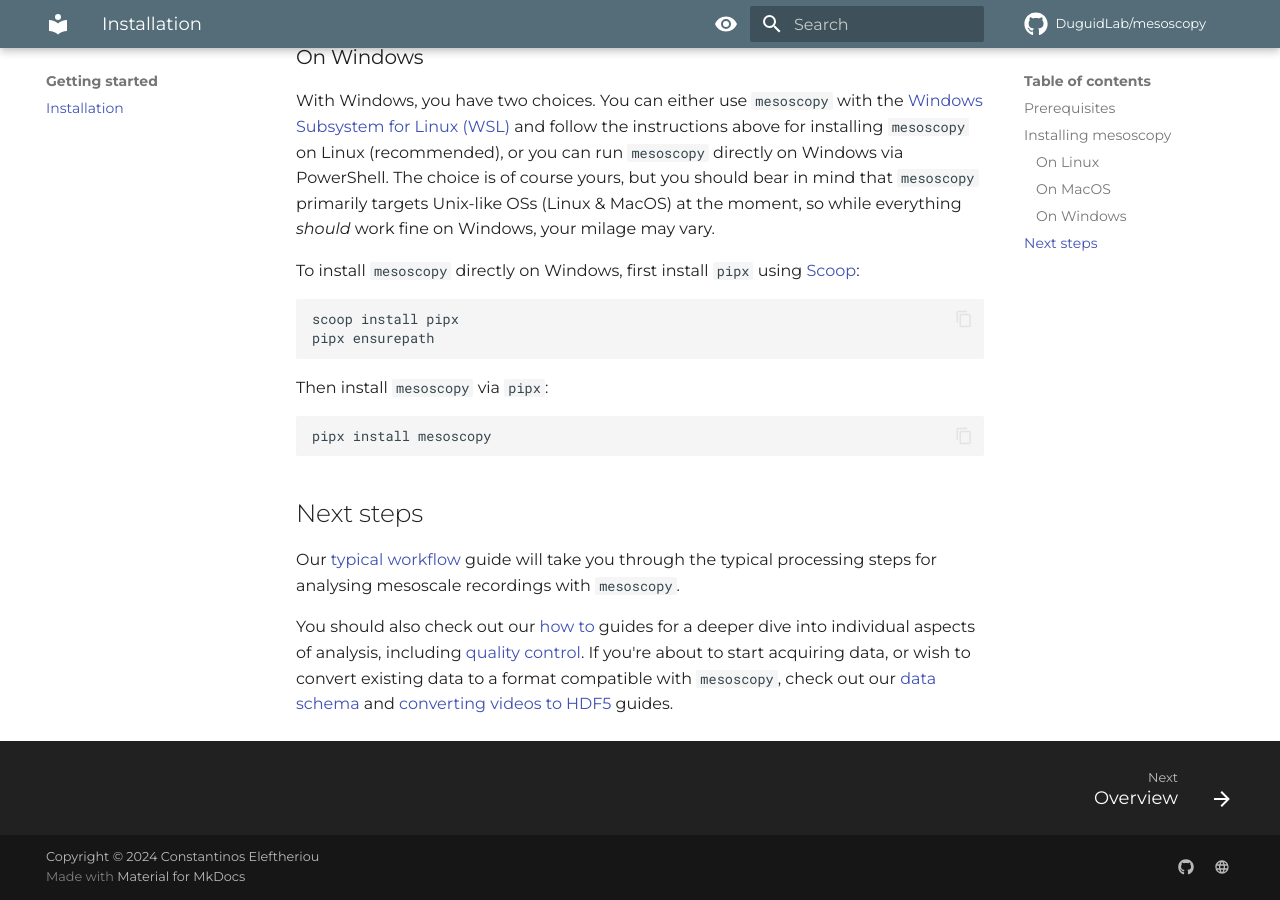
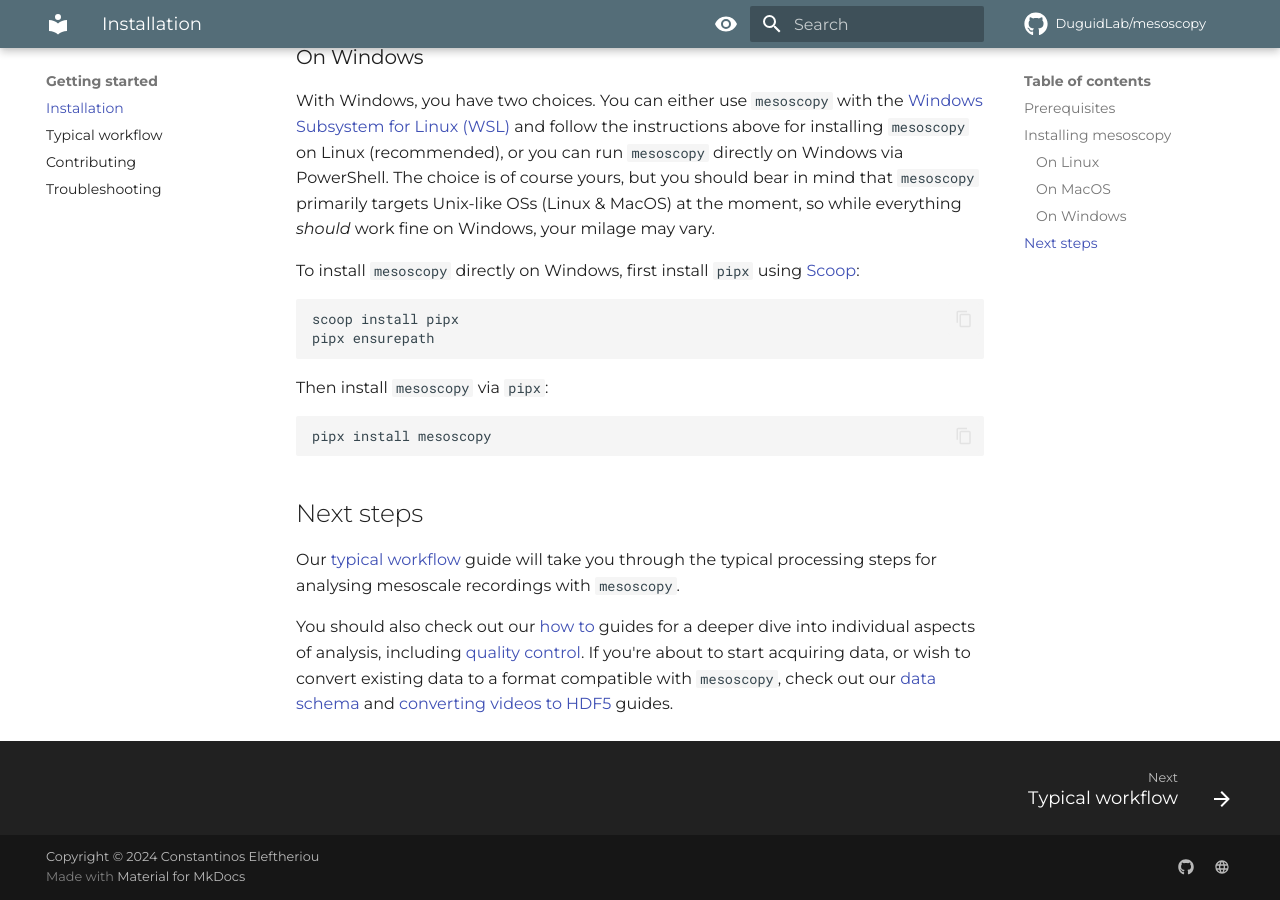
Before and after one commit to DuguidLab/mesoscopy, an MkDocs documentation site: the page built from docs/index.md, in a window 1280 px wide and 900 px high, scrolled down 1845 px. Built offline with MkDocs 1.6.1 and Material for MkDocs 9.7.7, drawn with Linux system fonts in a browser that asks for light colours; comment, search, counter and statistics services are not loaded.

Commit message:
add getting started page skeletons

```diff
--- a/mkdocs.yml
+++ b/mkdocs.yml
@@ -89,6 +89,9 @@ copyright: Copyright &copy; 2024 Constantinos Eleftheriou
 nav:
   - Getting started:
     - Installation: index.md
+    - Typical workflow: typical-workflow.md
+    - Contributing: contributing.md
+    - Troubleshooting: troubleshooting.md
   - How-to:
     - Overview: how-to/index.md
   - Design principles:
```
Also changed, not shown: docs/contributing.md (added), docs/troubleshooting.md (added), docs/typical-workflow.md (added).
